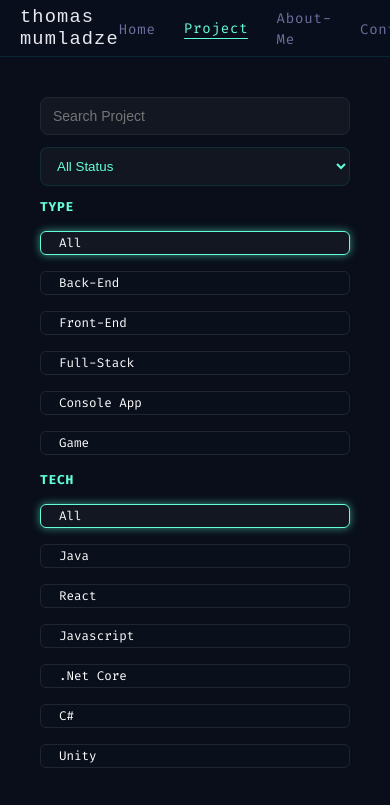
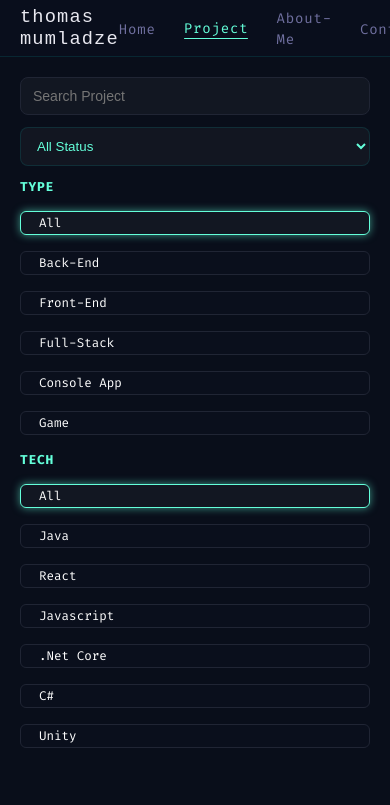
Before and after one commit to ThomasMumladze/dev-portfolio, a React (Vite) app: page /project in a window 390 px wide. Shown: the top 805 px of the page. Built offline with nearby package versions, Linux system fonts and the light colour scheme.

Commit message:
removed padding

```diff
--- a/src/style/pages/_project.scss
+++ b/src/style/pages/_project.scss
@@ -2,6 +2,10 @@
     max-width: 1245px;
     margin: 0 auto;
     padding: 20px;
+
+    @media screen and (max-width: 800px) {
+        padding: 0px;
+    }
 
     section {
         padding: 20px;
```
